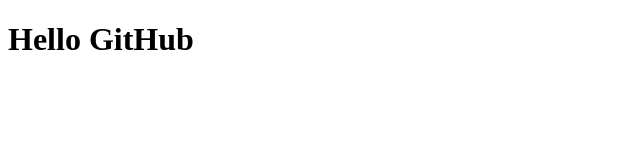
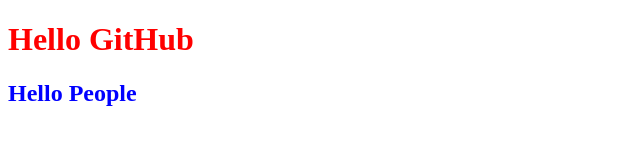
Before and after one commit to SpySpooky/demo-site, a plain HTML site: page index.html in a window 1280 px wide. Shown: the whole page, without its empty margins (0-640 px from the left). Drawn offline with Linux system fonts and the light colour scheme.

Commit message:
Add new Component

```diff
--- a/assets/css/style.css
+++ b/assets/css/style.css
@@ -0,0 +1,6 @@
+h1{
+    color: red;
+}
+h2{
+color: blue;
+}
--- a/index.html
+++ b/index.html
@@ -8,5 +8,6 @@
 </head>
 <body>
     <h1>Hello GitHub</h1>
+    <h2>Hello People</h2>
 </body>
 </html>
```
